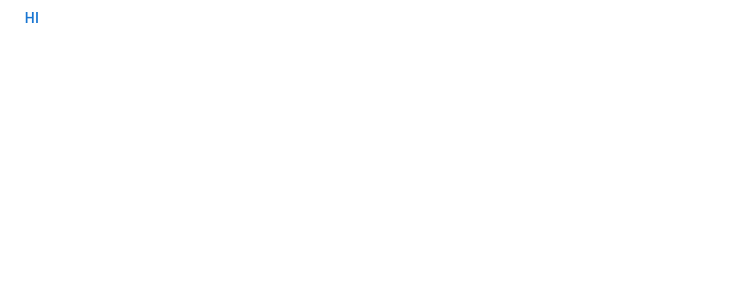
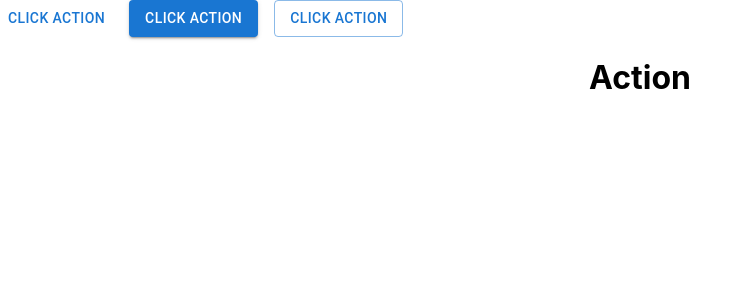
Before and after one commit to VoiceDenis/testdev, a React (Create React App) app: page / in a window 1280 px wide. Shown: the top 300 px of the page, without its empty margins (0-744 px from the left). Built offline with nearby package versions, Linux system fonts and the light colour scheme.

Commit message:
Extra button added

```diff
--- a/src/App.js
+++ b/src/App.js
@@ -1,10 +1,12 @@
-import { Button } from '@mui/material';
-import React from 'react';
+import logo from './logo.svg';
+import './App.css';
+import BasicButtons from './component/button';
 
 function App() {
   return (
-    <div>
-      <Button>Hi</Button>
+    <div className="App">
+      <BasicButtons value="Click Action"></BasicButtons>
+      <h1>Action</h1>
     </div>
   );
 }
--- a/src/component/button.js
+++ b/src/component/button.js
@@ -2,12 +2,12 @@ import * as React from 'react';
 import Stack from '@mui/material/Stack';
 import Button from '@mui/material/Button';
 
-export default function BasicButtons() {
+export default function BasicButtons(props) {
   return (
     <Stack spacing={2} direction="row">
-      <Button variant="text">Text</Button>
-      <Button variant="contained">Contained</Button>
-      <Button variant="outlined">Outlined</Button>
+      <Button variant="text">{props.value}</Button>
+      <Button variant="contained">{props.value}</Button>
+      <Button variant="outlined">{props.value}</Button>
     </Stack>
   );
 }
```
Also changed, not shown: 1 other file (tests, documents, lock files or other folders).
